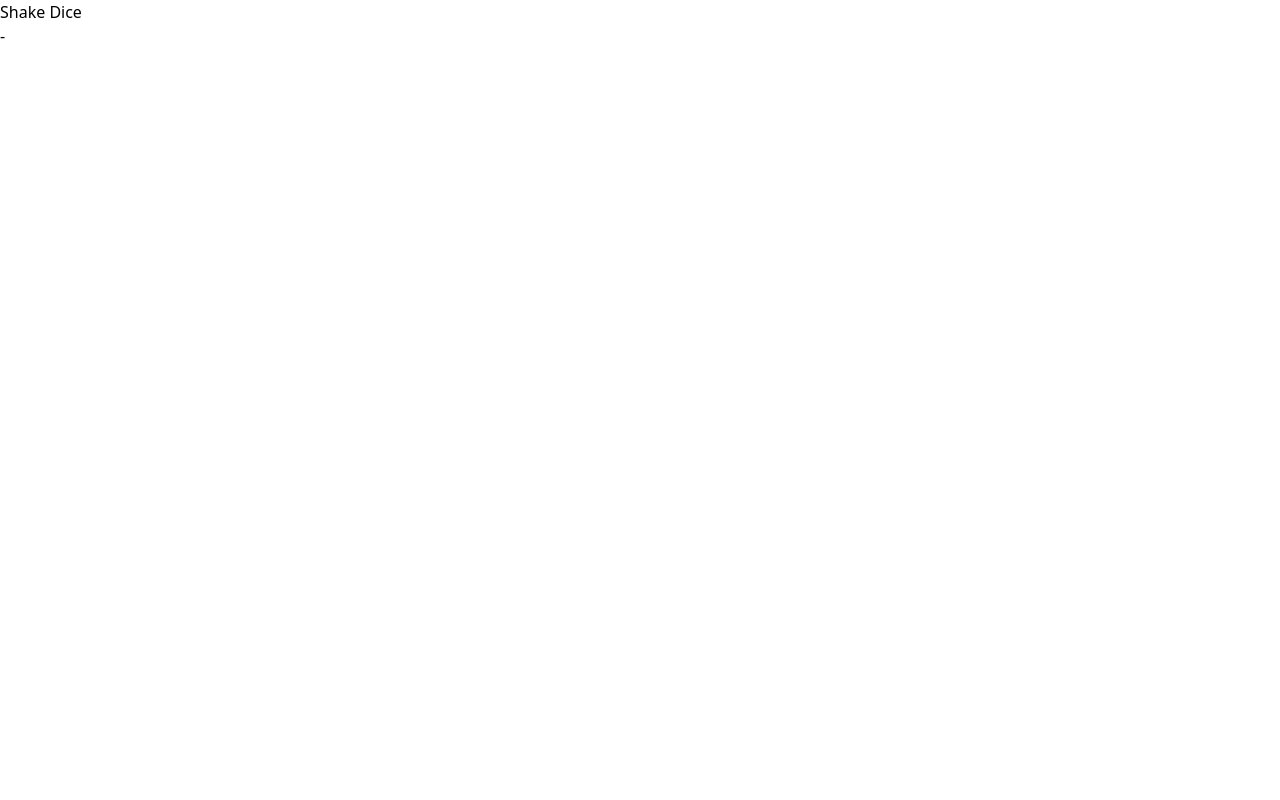
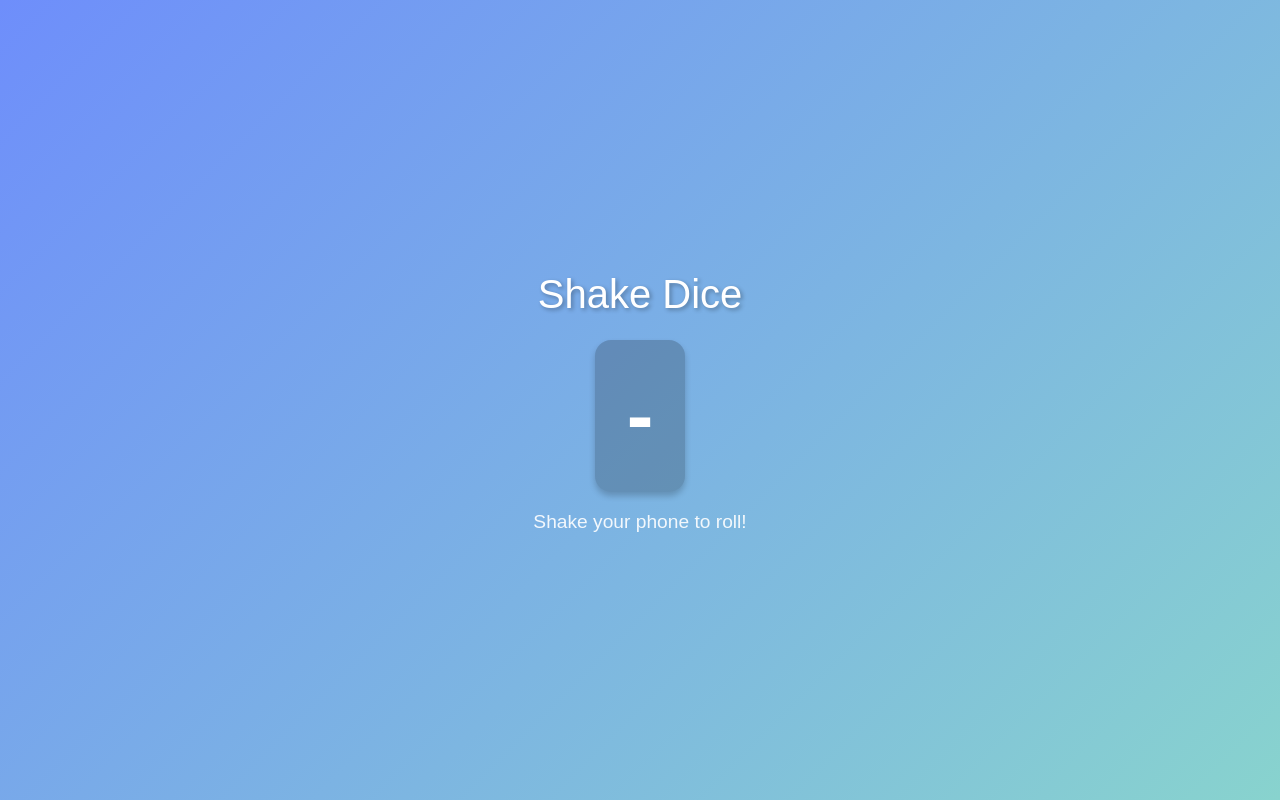
Before and after one commit to ergbeq21/shakeDice, a SvelteKit app: page / in a window 1280 px wide. Built offline with nearby package versions, Linux system fonts and the light colour scheme.

Commit message:
4 commit

```diff
--- a/src/routes/+page.svelte
+++ b/src/routes/+page.svelte
@@ -1,41 +1,97 @@
 <script>
-	import { onMount, onDestroy } from "svelte";
-    import { browser } from "$app/environment";
+	import { onMount, onDestroy } from 'svelte';
+	import { browser } from '$app/environment';
 
-	let number = "-";
+	let number = '-';
 	let lastShake = 0;
+	const SHAKE_THRESHOLD = 15;
+	const SHAKE_COOLDOWN = 1000;
 
 	function roll() {
 		number = Math.floor(Math.random() * 6) + 1;
 	}
 
-	onMount(() => {
-		window.addEventListener("devicemotion", (event)=>{
+	function handleMotion(event) {
+		if (!event.accelerationIncludingGravity) return;
+
 		const acc = event.accelerationIncludingGravity;
-            if (!acc) return;
-
 		const totalAcc = Math.sqrt(
-                (acc.x || 0) * (acc.x || 0) +
-                (acc.y || 0) * (acc.y || 0) +
-                (acc.z || 0) * (acc.z || 0)
+			(acc.x ?? 0) ** 2 +
+			(acc.y ?? 0) ** 2 +
+			(acc.z ?? 0) ** 2
 		);
 
 		const now = Date.now();
-
-            if (totalAcc > 15 && now - lastShake > 1000) {
-                console.log("shake detected");
+		if (totalAcc > SHAKE_THRESHOLD && now - lastShake > SHAKE_COOLDOWN) {
 			lastShake = now;
 			roll();
 		}
-        });
-	});
+	}
 
-	onDestroy(() => {
-		browser && window.removeEventListener("devicemotion", handleMotion);
+	onMount(() => {
+		if (browser) {
+			window.addEventListener('devicemotion', handleMotion);
+		}
+		return () => {
+			if (browser) {
+				window.removeEventListener('devicemotion', handleMotion);
+			}
+		};
 	});
 </script>
 
-<div>
+<style>
+	.container {
+		display: flex;
+		flex-direction: column;
+		align-items: center;
+		justify-content: center;
+		height: 100vh;
+		background: linear-gradient(135deg, #6e8efb, #88d3ce);
+		font-family: 'Arial', sans-serif;
+		user-select: none;
+	}
+
+	h1 {
+		color: white;
+		font-size: 2.5rem;
+		margin-bottom: 1rem;
+		text-shadow: 2px 2px 4px rgba(0, 0, 0, 0.3);
+	}
+
+	.number {
+		font-size: 5rem;
+		font-weight: bold;
+		color: white;
+		background: rgba(0, 0, 0, 0.2);
+		border-radius: 1rem;
+		padding: 1rem 2rem;
+		box-shadow: 0 4px 6px rgba(0, 0, 0, 0.2);
+		transition: transform 0.2s ease;
+	}
+
+	.number.shake {
+		animation: shake 0.3s ease;
+	}
+
+	@keyframes shake {
+		0% { transform: translateX(0); }
+		25% { transform: translateX(-10px); }
+		50% { transform: translateX(10px); }
+		75% { transform: translateX(-10px); }
+		100% { transform: translateX(0); }
+	}
+
+	.instructions {
+		color: white;
+		font-size: 1.2rem;
+		margin-top: 1rem;
+		opacity: 0.9;
+	}
+</style>
+
+<div class="container">
 	<h1>Shake Dice</h1>
-  <p>{number}</p>
+	<div class="number" class:shake={number !== '-' && lastShake > 0}>{number}</div>
+	<p class="instructions">Shake your phone to roll!</p>
 </div>
```
Lines whose indentation alone changed are shown as unchanged.
